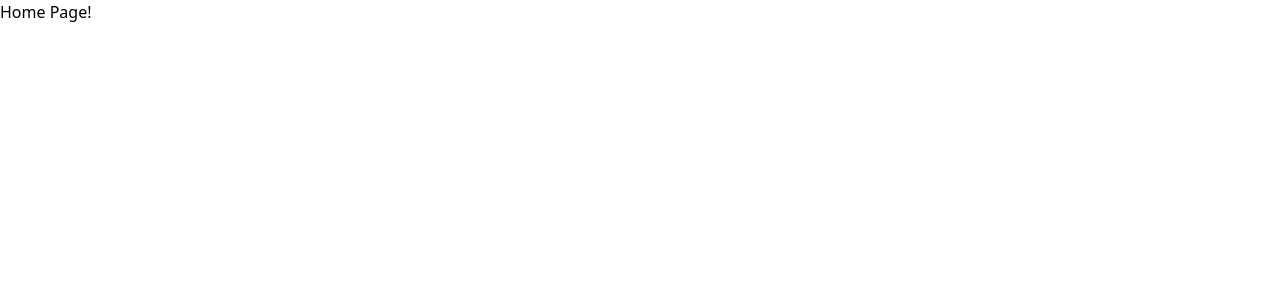
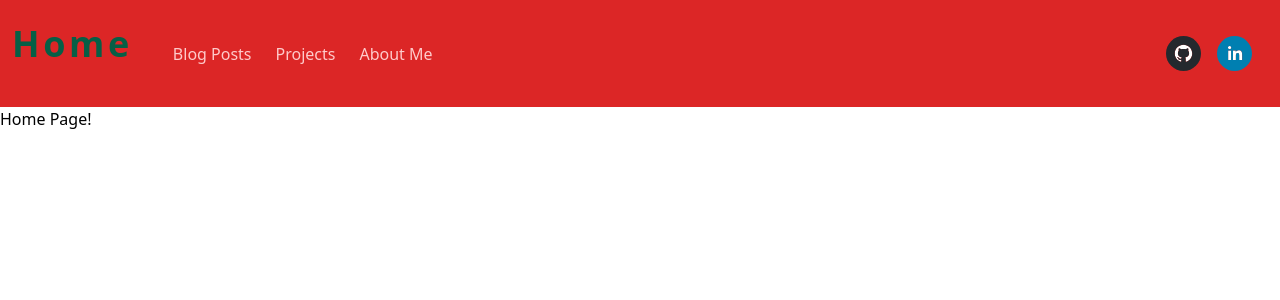
Before and after one commit to Kwayzaar/my-portfolio, a React (Create React App) app: page / in a window 1280 px wide. Shown: the top 300 px of the page. Built offline with nearby package versions, Linux system fonts and the light colour scheme.

Commit message:
add styling to links, social icons

```diff
--- a/package.json
+++ b/package.json
@@ -12,6 +12,7 @@
     "react-dom": "^17.0.2",
     "react-router-dom": "^5.2.0",
     "react-scripts": "4.0.3",
+    "react-social-icons": "^5.5.1",
     "web-vitals": "^1.0.1"
   },
   "scripts": {
--- a/src/App.js
+++ b/src/App.js
@@ -4,15 +4,18 @@
 import SinglePost from './components/SinglePost'
 import Post from './components/Post'
 import Project from './components/Project'
+import NavBar from './components/NavBar'
 
 function App() {
   return (
     <BrowserRouter>
+    <NavBar />
       <Switch>
+        {/* include "exact" after home path so route doesn't stop at slash */}
         <Route component={Home} path='/' exact />
         <Route component={About} path='/about' />
         <Route component={SinglePost} path='/post/:slug' />
-        // post/:slug placed above /post -> no slug, render posts
+        {/* post/:slug placed above /post -> no slug, render posts  */}
         <Route component={Post} path='/post' />
         <Route component={Project} path='/project' />
       </Switch>
--- a/src/components/NavBar.js
+++ b/src/components/NavBar.js
@@ -1,5 +1,50 @@
 import React from 'react'
+import { NavLink } from 'react-router-dom'
+import { SocialIcon } from 'react-social-icons'
 
 export default function NavBar() {
-  return <h1>NavBar Page!</h1>
+  return (
+    <header className="bg-red-600">
+      <div className="container mx-auto flex justify-between">
+        <nav className="flex">
+          {/* Find font to use below */}
+          {/* use exact on home link! */}
+          <NavLink
+            to="/"
+            exact
+            // activeClassName makes link behave differently when on the page
+            activeClassName="text-white"
+            className="inflex-flex items-center py-6 px-3 mr-4 text-red-100 hover:text-green-800 text-4xl font-bold tracking-widest" >
+            Home
+          </NavLink>
+          <NavLink
+            to="/post"
+            activeClassName="text-red-100 bg-red-700"
+            className="inline-flex items-center py-3 px-3 my-6 rounded text-red-200 hover:text-green-800"
+          >
+            Blog Posts
+          </NavLink>
+          <NavLink
+            to="/project"
+            activeClassName="text-red-100 bg-red-700"
+            className="inline-flex items-center py-3 px-3 my-6 rounded text-red-200 hover:text-green-800"
+          >
+            Projects
+          </NavLink>
+          <NavLink
+            to="/about"
+            activeClassName="text-red-100 bg-red-700"
+            className="inline-flex items-center py-3 px-3 my-6 rounded text-red-200 hover:text-green-800"
+          >
+            About Me
+          </NavLink>
+        </nav>
+        <div className="inline-flex py-3 px-3 my-6">
+          <SocialIcon url="https://github.com/Kwayzaar" className="mr-4" target="_blank" fgColor="#fff" style={{ height: 35, width: 35}} />
+          <SocialIcon url="https://www.linkedin.com/in/ericmlee05/" className="mr-4" target="_blank" fgColor="#fff" style={{ height: 35, width: 35}} />
+          {/* <SocialIcon url="" className="mr-4" target="_blank" fgColor="#fff" style={{ height: 35, width: 35}} /> */}
+        </div>
+      </div>
+    </header>
+  )
 }
```
Also changed, not shown: 2 other files (tests, documents, lock files or other folders).
